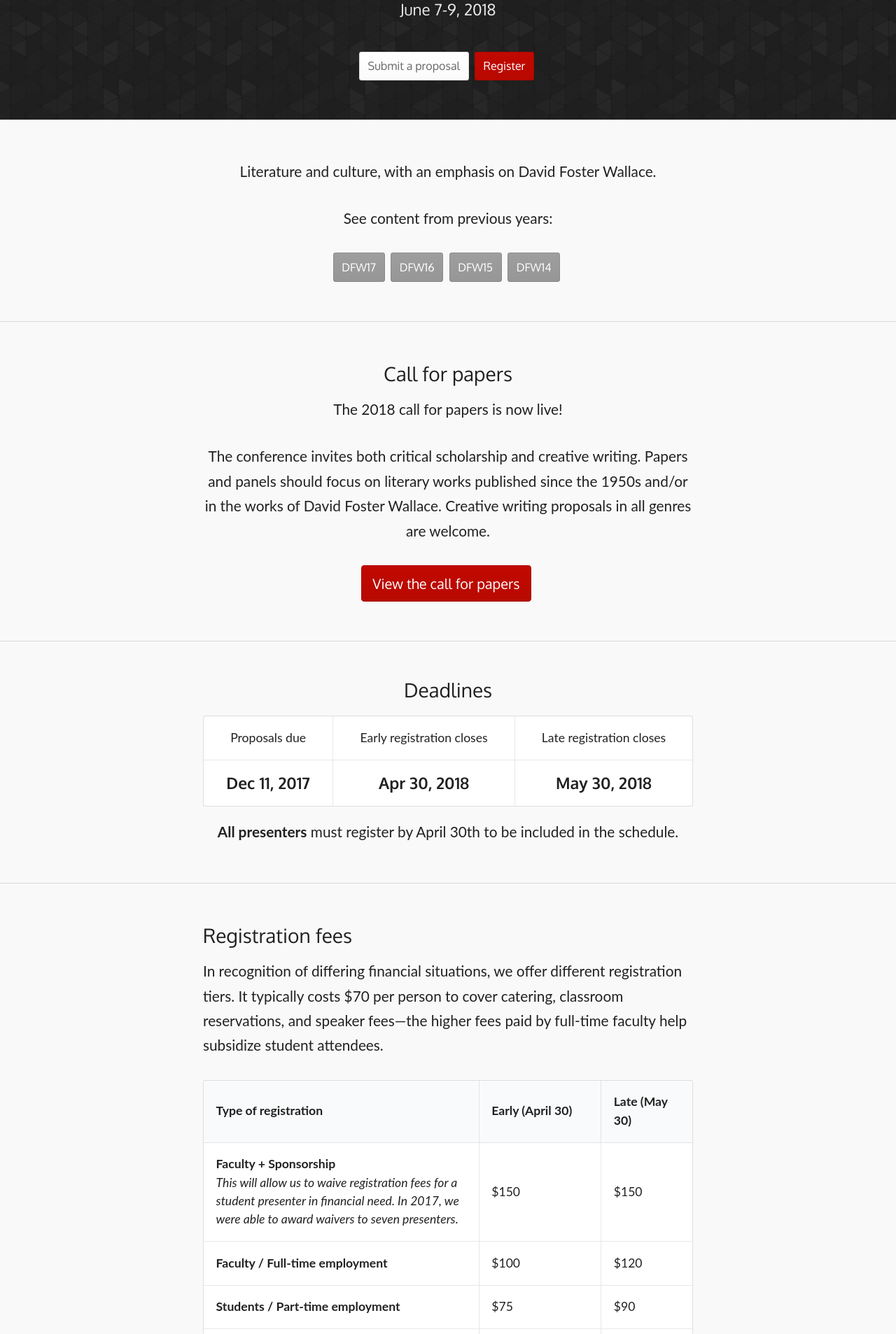
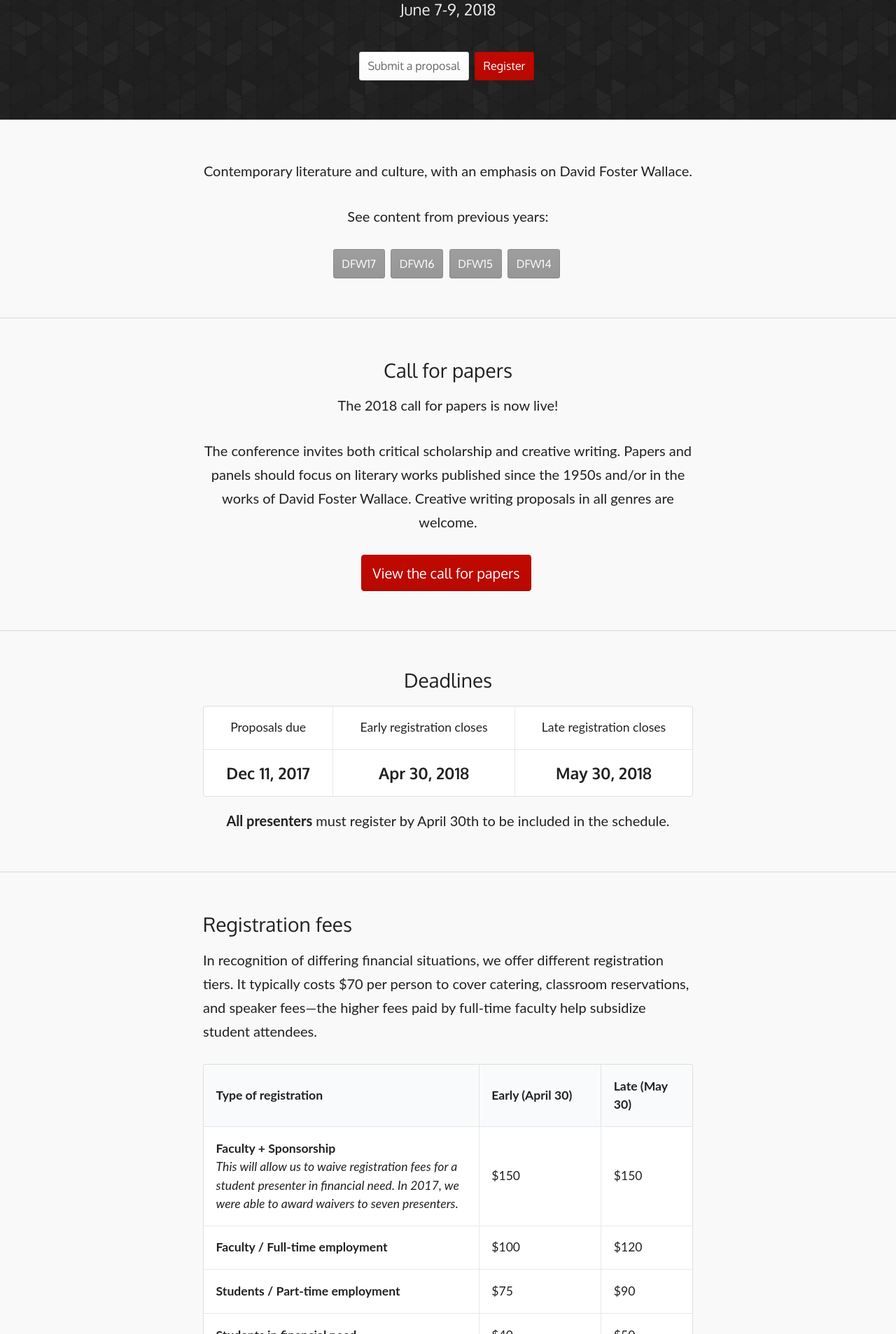
Before and after one commit to dellsystem/david-foster-wallace-conference, a Jekyll site: the page built from index.html, in a window 1280 px wide. Shown: the part 544-2451 px from the top of the page at 70% size. Built offline with Jekyll 4.4.1, drawn with Linux system fonts in a browser that asks for light colours.

Commit message:
Change copy right under masthead (+Contemporary)
Need to decrease font size to get it all to fit.

```diff
--- a/css/styles.css
+++ b/css/styles.css
@@ -48,7 +48,7 @@
   font-weight: bold;
 }
 .ui.vertical.stripe p {
-  font-size: 1.3em;
+  font-size: 1.25em;
 }
 
 .quote.stripe.segment {
--- a/index.html
+++ b/index.html
@@ -37,7 +37,7 @@
     <div class="ui vertical stripe center aligned segment">
         <div class="ui text container">
             <p>
-                Literature and culture, with an emphasis on David Foster Wallace.
+                Contemporary literature and culture, with an emphasis on David Foster Wallace.
             </p>
             <p>
                 See content from previous years:
```
